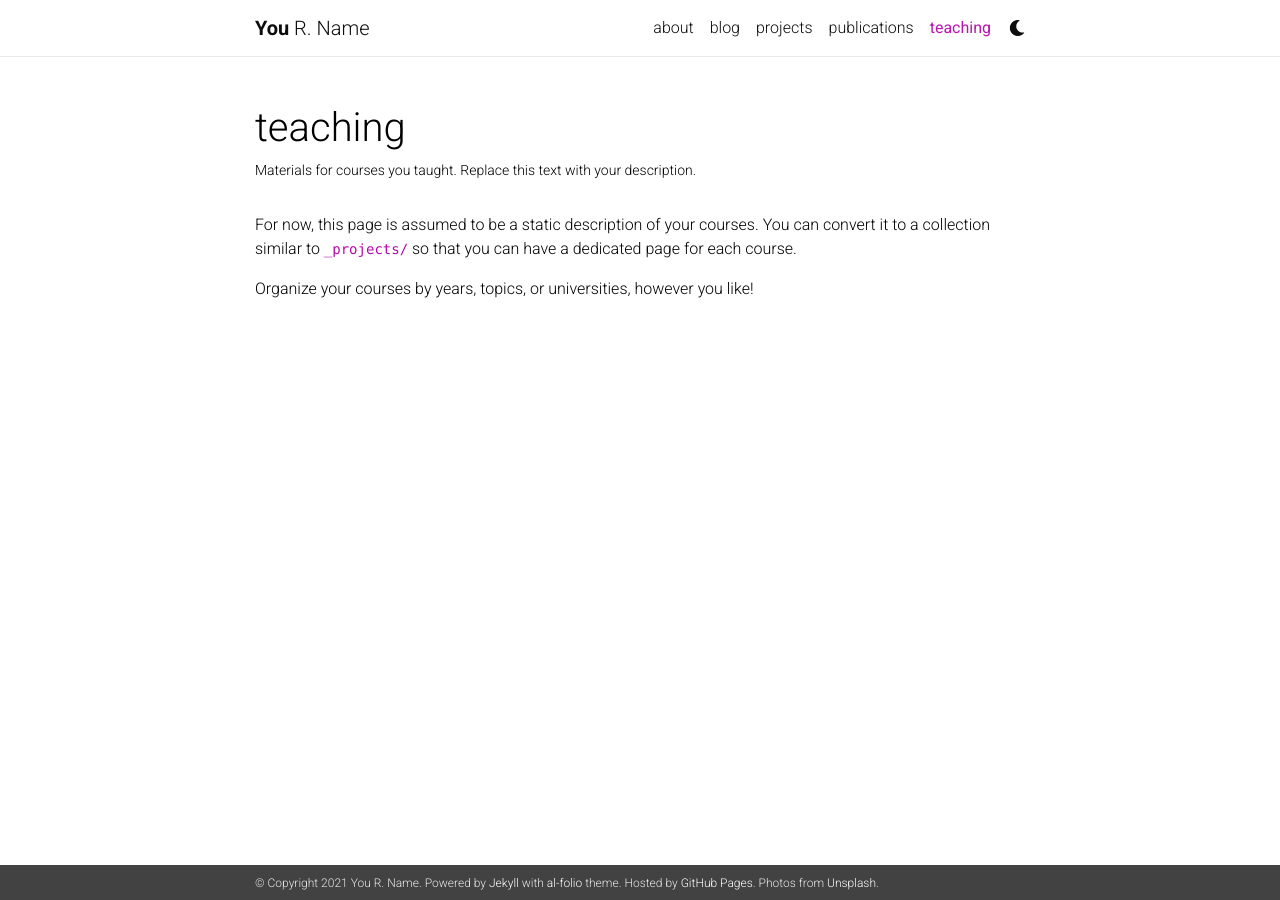
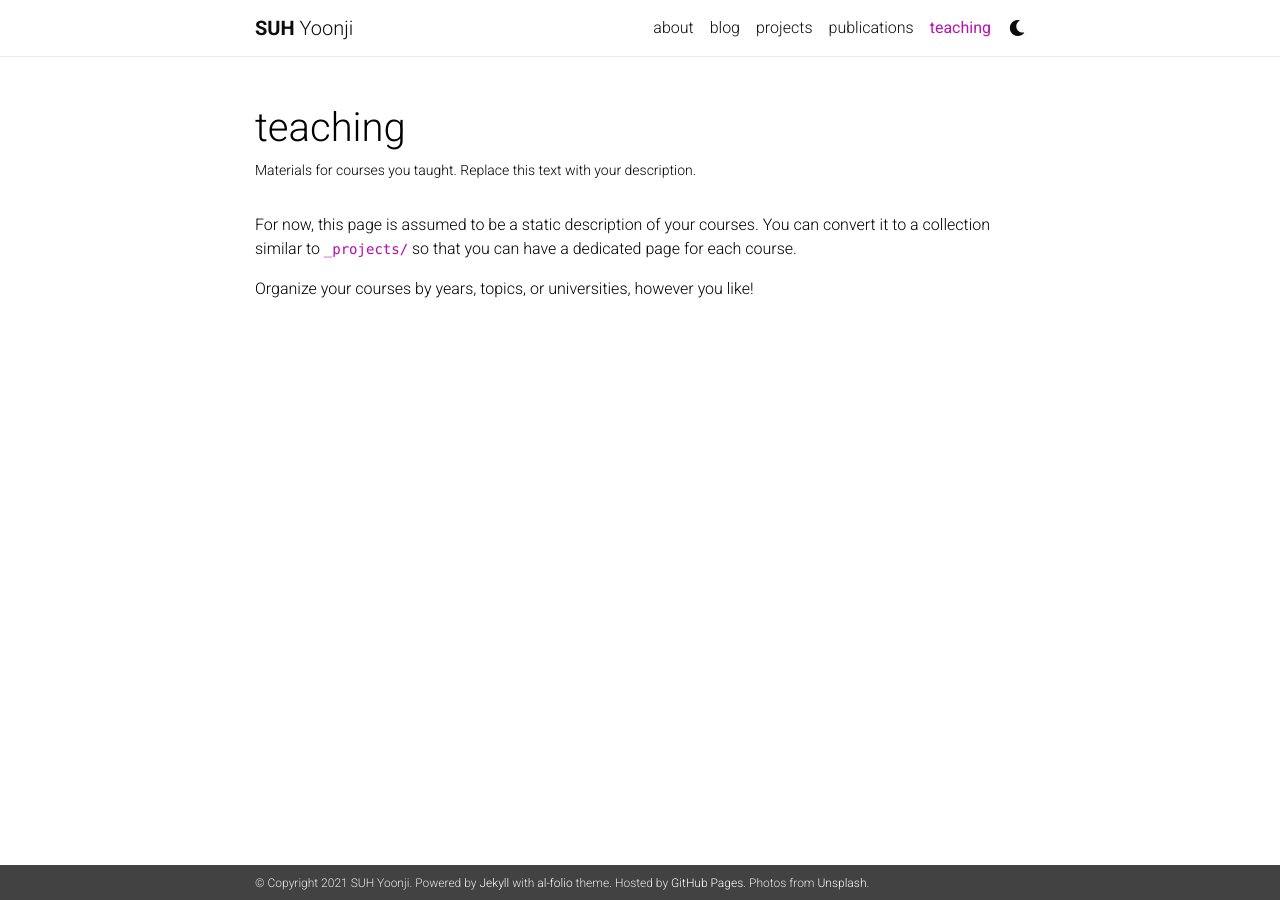
Before and after one commit to yjsuh-sub/yjsuh-sub.github.io, a Jekyll site: the page built from _pages/teaching.md, in a window 1280 px wide. Built offline with Jekyll 4.4.1, drawn with Linux system fonts in a browser that asks for light colours; nearby versions of some CDN libraries; a style sheet for code colours, icons or effects is not loaded.

Commit message:
url change

```diff
--- a/_config.yml
+++ b/_config.yml
@@ -3,10 +3,10 @@
 # -----------------------------------------------------------------------------
 
 title: blank # the website title (if blank, full name will be used instead)
-first_name: You
-middle_name: R.
-last_name: Name
-email: you@example.com
+first_name: SUH
+middle_name:
+last_name: Yoonji
+email: yjsuh-sub@gmail.com
 description: > # the ">" symbol means to ignore newlines until "footer_text:"
   A simple, whitespace theme for academics. Based on [*folio](https://github.com/bogoli/-folio) design.
 footer_text: >
@@ -15,7 +15,7 @@ footer_text: >
   Photos from <a href="https://unsplash.com" target="_blank">Unsplash</a>.
 
 url: "https://yjsuh-sub.github.io" # the base hostname & protocol for your site
-baseurl:  # the subpath of your site, e.g. /blog/
+baseurl: "" # the subpath of your site, e.g. /blog/
 last_updated: false # set to true if you want to display last updated in the footer
 impressum_path:  # set to path to include impressum link in the footer, use the same path as permalink in a page, helps to conform with EU GDPR
 
```
